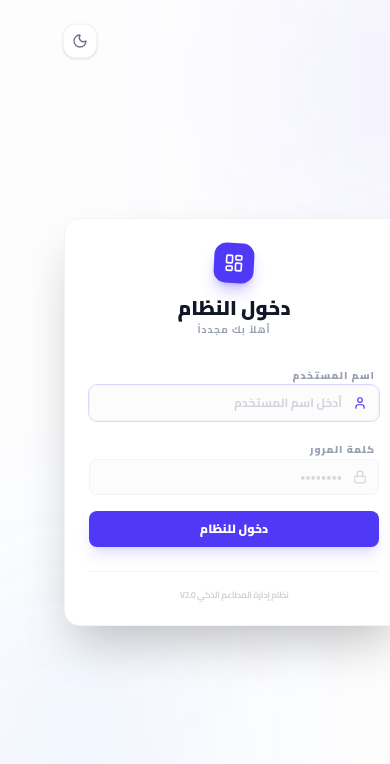
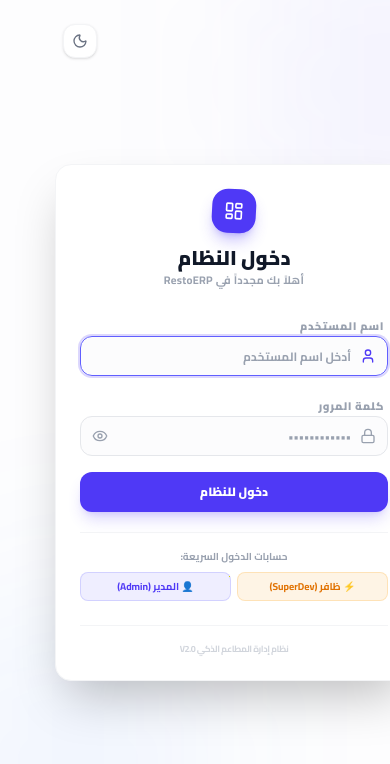
Before and after one commit to TeamSoftWare-Developers-Organization/Restaurants11, a Next.js app in the folder restaurant-frontend/: page /login in a window 390 px wide. Shown: the top 764 px of the page. Built offline with nearby package versions, Linux system fonts and the light colour scheme; no server answers.

Commit message:
fix(auth): add password visibility toggle, quick fill, and case-tolerant dev auth

```diff
--- a/restaurant-frontend/src/app/login/page.tsx
+++ b/restaurant-frontend/src/app/login/page.tsx
@@ -3,7 +3,7 @@
 import React, { useState, useEffect } from 'react';
 import { useRouter } from 'next/navigation';
 import { useAuthStore } from '@/store/authStore';
-import { LayoutDashboard, Lock, User, Sun, Moon } from 'lucide-react';
+import { LayoutDashboard, Lock, User, Sun, Moon, Eye, EyeOff, ShieldCheck } from 'lucide-react';
 import { useTheme } from 'next-themes';
 
 export default function LoginPage() {
@@ -14,6 +14,7 @@ export default function LoginPage() {
 
     const [username, setUsername] = useState('');
     const [password, setPassword] = useState('');
+    const [showPassword, setShowPassword] = useState(false);
     const [error, setError] = useState('');
 
     useEffect(() => {
@@ -36,10 +37,16 @@ export default function LoginPage() {
         }
     };
 
+    const handleFillAccount = (u: string, p: string) => {
+        setUsername(u);
+        setPassword(p);
+        setError('');
+    };
+
     if (!mounted) return null;
 
     return (
-        <div className="min-h-screen relative flex items-center justify-center bg-background p-4 transition-colors duration-500">
+        <div className="min-h-screen relative flex items-center justify-center bg-background p-4 transition-colors duration-500" dir="rtl">
             {/* Background Decorative Elements */}
             <div className="absolute top-[-10%] right-[-10%] w-[40%] h-[40%] bg-indigo-500/10 blur-[100px] rounded-full"></div>
             <div className="absolute bottom-[-10%] left-[-10%] w-[40%] h-[40%] bg-blue-500/10 blur-[100px] rounded-full"></div>
@@ -47,34 +54,35 @@ export default function LoginPage() {
             {/* Theme Toggle - Corner */}
             <button
                 onClick={() => setTheme(isDark ? 'light' : 'dark')}
-                className="absolute top-6 left-6 p-2 bg-card dark:bg-card border border-gray-100 dark:border-gray-800/40 rounded-xl text-gray-500 hover:text-indigo-600 transition-all shadow-sm"
+                type="button"
+                className="absolute top-6 left-6 p-2 bg-card dark:bg-card border border-gray-100 dark:border-gray-800/40 rounded-xl text-gray-500 hover:text-indigo-600 transition-all shadow-sm cursor-pointer"
             >
                 {isDark ? <Sun className="w-4 h-4" /> : <Moon className="w-4 h-4" />}
             </button>
 
-            <div className="w-full max-w-[340px] relative z-10 transition-all">
-                <div className="bg-card dark:bg-card/70 backdrop-blur-xl border border-gray-100 dark:border-gray-800/40 shadow-2xl rounded-2xl p-6">
+            <div className="w-full max-w-[360px] relative z-10 transition-all">
+                <div className="bg-card dark:bg-card/70 backdrop-blur-xl border border-gray-100 dark:border-gray-800/40 shadow-2xl rounded-2xl p-6 sm:p-7">
                     {/* Header */}
                     <div className="flex flex-col items-center gap-3 mb-6">
-                        <div className="w-10 h-10 bg-indigo-600 rounded-xl flex items-center justify-center shadow-lg shadow-indigo-600/30 rotate-3">
+                        <div className="w-11 h-11 bg-indigo-600 rounded-2xl flex items-center justify-center shadow-lg shadow-indigo-600/30 rotate-3">
                             <LayoutDashboard className="w-5 h-5 text-white" />
                         </div>
                         <div className="text-center">
                             <h2 className="text-xl font-black text-gray-900 dark:text-white leading-tight">دخول النظام</h2>
-                            <p className="text-[10px] text-gray-400 font-bold uppercase tracking-widest mt-0.5">أهلاً بك مجدداً</p>
+                            <p className="text-[11px] text-gray-400 font-bold tracking-wide mt-0.5">أهلاً بك مجدداً في RestoERP</p>
                         </div>
                     </div>
 
-                    <form onSubmit={handleSubmit} className="space-y-3.5">
+                    <form onSubmit={handleSubmit} className="space-y-4">
                         <div className="space-y-1">
-                            <label className="text-[10px] font-black text-gray-400 dark:text-gray-500 mr-1 uppercase tracking-widest">اسم المستخدم</label>
+                            <label className="text-[11px] font-black text-gray-400 dark:text-gray-500 mr-1 uppercase tracking-wider">اسم المستخدم</label>
                             <div className="relative group">
-                                <User className="absolute right-3 top-1/2 -translate-y-1/2 w-3.5 h-3.5 text-gray-300 group-focus-within:text-indigo-600 transition-colors" />
+                                <User className="absolute right-3 top-1/2 -translate-y-1/2 w-4 h-4 text-gray-400 group-focus-within:text-indigo-600 transition-colors" />
                                 <input
                                     type="text"
                                     value={username}
                                     onChange={(e) => setUsername(e.target.value)}
-                                    className="w-full h-9 bg-gray-50/50 dark:bg-gray-950/40 border border-gray-100 dark:border-gray-800/40 rounded-lg pr-9 pl-4 text-[12px] font-bold outline-none focus:ring-1 focus:ring-indigo-600/20 transition-all placeholder:text-gray-300"
+                                    className="w-full h-10 bg-gray-50/50 dark:bg-gray-950/40 border border-gray-200 dark:border-gray-800/50 rounded-xl pr-9 pl-4 text-xs font-bold outline-none focus:ring-2 focus:ring-indigo-600/20 focus:border-indigo-500 transition-all placeholder:text-gray-400"
                                     placeholder="أدخل اسم المستخدم"
                                     required
                                     autoFocus
@@ -83,36 +91,65 @@ export default function LoginPage() {
                         </div>
 
                         <div className="space-y-1">
-                            <label className="text-[10px] font-black text-gray-400 dark:text-gray-500 mr-1 uppercase tracking-widest">كلمة المرور</label>
+                            <label className="text-[11px] font-black text-gray-400 dark:text-gray-500 mr-1 uppercase tracking-wider">كلمة المرور</label>
                             <div className="relative group">
-                                <Lock className="absolute right-3 top-1/2 -translate-y-1/2 w-3.5 h-3.5 text-gray-300 group-focus-within:text-indigo-600 transition-colors" />
+                                <Lock className="absolute right-3 top-1/2 -translate-y-1/2 w-4 h-4 text-gray-400 group-focus-within:text-indigo-600 transition-colors" />
                                 <input
-                                    type="password"
+                                    type={showPassword ? 'text' : 'password'}
                                     value={password}
                                     onChange={(e) => setPassword(e.target.value)}
-                                    className="w-full h-9 bg-gray-50/50 dark:bg-gray-950/40 border border-gray-100 dark:border-gray-800/40 rounded-lg pr-9 pl-4 text-[12px] font-bold outline-none focus:ring-1 focus:ring-indigo-600/20 transition-all placeholder:text-gray-300"
-                                    placeholder="••••••••"
+                                    className="w-full h-10 bg-gray-50/50 dark:bg-gray-950/40 border border-gray-200 dark:border-gray-800/50 rounded-xl pr-9 pl-10 text-xs font-bold outline-none focus:ring-2 focus:ring-indigo-600/20 focus:border-indigo-500 transition-all placeholder:text-gray-400"
+                                    placeholder="••••••••••••"
                                     required
                                 />
+                                <button
+                                    type="button"
+                                    onClick={() => setShowPassword(!showPassword)}
+                                    className="absolute left-3 top-1/2 -translate-y-1/2 text-gray-400 hover:text-gray-600 dark:hover:text-gray-200 transition-colors cursor-pointer"
+                                    title={showPassword ? 'إخفاء كلمة المرور' : 'إظهار كلمة المرور'}
+                                >
+                                    {showPassword ? <EyeOff className="w-4 h-4" /> : <Eye className="w-4 h-4" />}
+                                </button>
                             </div>
                         </div>
 
                         {error && (
-                            <p className="text-rose-500 text-[10px] font-bold text-center bg-rose-50 dark:bg-rose-950/20 py-1 rounded-md">{error}</p>
+                            <p className="text-rose-500 text-[11px] font-bold text-center bg-rose-50 dark:bg-rose-950/20 p-2 rounded-xl border border-rose-100 dark:border-rose-900/30 animate-in fade-in">{error}</p>
                         )}
 
                         <button
                             type="submit"
                             disabled={isLoading}
-                            className="w-full h-9 bg-indigo-600 hover:bg-indigo-700 disabled:bg-indigo-400 text-white rounded-lg font-black text-[12px] shadow-lg shadow-indigo-600/15 transition-all active:scale-[0.97] flex items-center justify-center gap-2 mt-4"
+                            className="w-full h-10 bg-indigo-600 hover:bg-indigo-700 disabled:bg-indigo-400 text-white rounded-xl font-black text-xs shadow-lg shadow-indigo-600/20 transition-all active:scale-[0.98] flex items-center justify-center gap-2 mt-4 cursor-pointer"
                         >
                             {isLoading ? (
-                                <div className="w-3.5 h-3.5 border-2 border-white/30 border-t-white rounded-full animate-spin"></div>
+                                <div className="w-4 h-4 border-2 border-white/30 border-t-white rounded-full animate-spin"></div>
                             ) : (
                                 'دخول للنظام'
                             )}
                         </button>
                     </form>
+
+                    {/* Quick Demo Switcher */}
+                    <div className="mt-5 pt-4 border-t border-gray-100 dark:border-gray-800/40 space-y-2">
+                        <span className="text-[10px] text-gray-400 font-bold block text-center">حسابات الدخول السريعة:</span>
+                        <div className="grid grid-cols-2 gap-1.5 text-[10px]">
+                            <button
+                                type="button"
+                                onClick={() => handleFillAccount('zafer', 'Password@123')}
+                                className="p-1.5 rounded-lg bg-amber-500/10 hover:bg-amber-500/20 text-amber-600 dark:text-amber-400 border border-amber-500/20 font-bold text-center transition cursor-pointer"
+                            >
+                                ⚡ ظافر (SuperDev)
+                            </button>
+                            <button
+                                type="button"
+                                onClick={() => handleFillAccount('admin', 'Password@123')}
+                                className="p-1.5 rounded-lg bg-indigo-500/10 hover:bg-indigo-500/20 text-indigo-600 dark:text-indigo-400 border border-indigo-500/20 font-bold text-center transition cursor-pointer"
+                            >
+                                👤 المدير (Admin)
+                            </button>
+                        </div>
+                    </div>
 
                     <div className="mt-6 text-center border-t border-gray-100 dark:border-gray-800/40 pt-4">
                         <p className="text-[9px] text-gray-300 dark:text-gray-600 font-bold uppercase tracking-tighter">نظام إدارة المطاعم الذكي v2.0</p>
```
Also changed, not shown: 1 other file (tests, documents, lock files or other folders).
